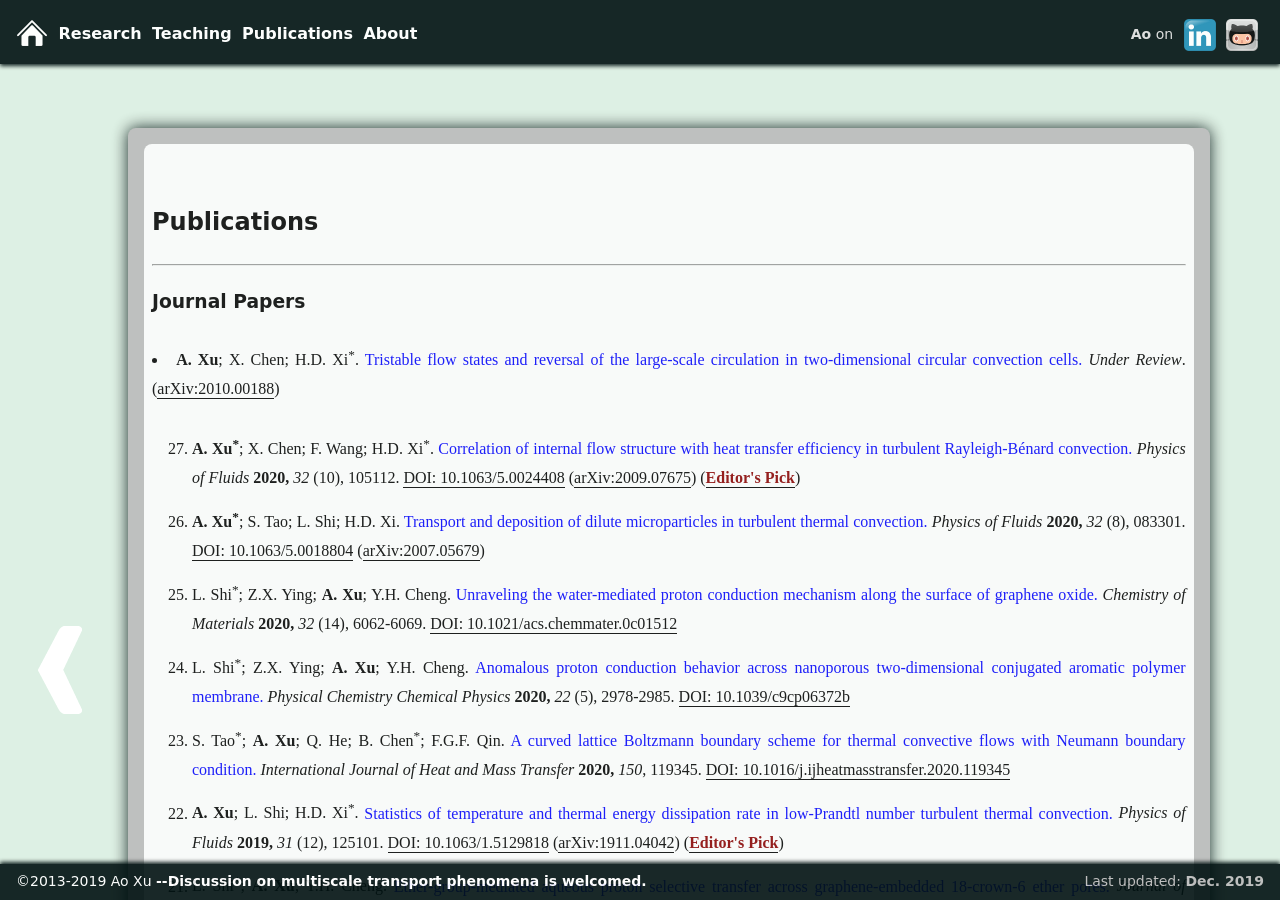
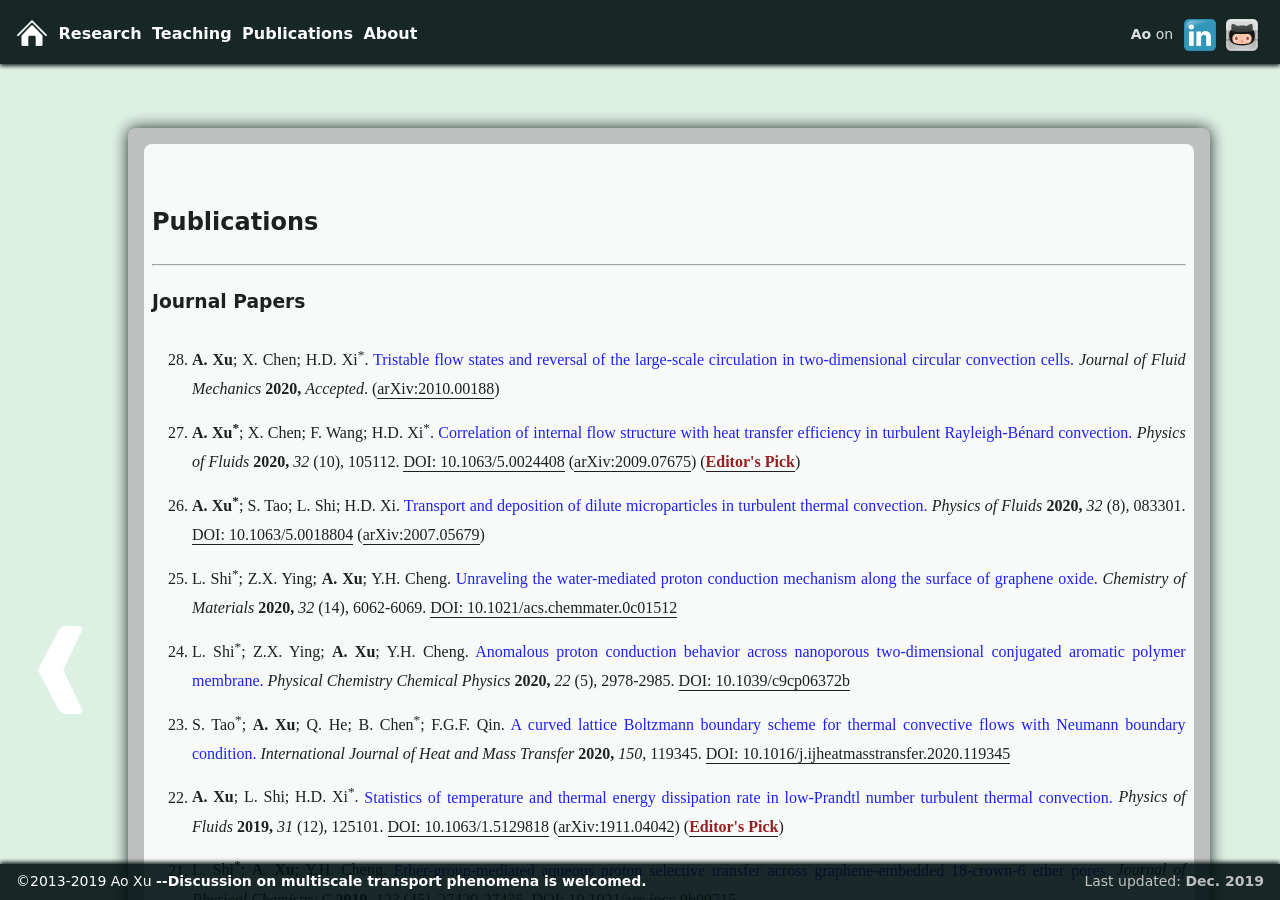
Before and after one commit to xuaoxiqi/xuaoxiqi.github.io, a Jekyll site: the page built from publications.html, in a window 1280 px wide and 900 px high. Built offline with Jekyll 4.4.1, drawn with Linux system fonts in a browser that asks for light colours; some web fonts are replaced.

Commit message:
update publication

```diff
--- a/about.html
+++ b/about.html
@@ -31,7 +31,7 @@ In the international community, Dr. Xu serves as managing editor of <i>Internati
 2017年于香港科技大学机械及航空航天工程学系获博士学位，
 2017年10月至2018年10月于香港科技大学任职Research Associate，
 2018年10月入职西北工业大学航空学院流体力学系。
-徐博士致力于复杂流动与传热的格子玻尔兹曼模拟，在国际权威学术期刊发表SCI论文27篇（其中第一作者或通讯作者论文12篇），SCI引用600余次（其中他引560余次），h-因子为15，1篇为ESI高被引论文；
+徐博士致力于复杂流动与传热的格子玻尔兹曼模拟，在国际权威学术期刊发表SCI论文28篇（其中第一作者或通讯作者论文13篇），SCI引用610余次（其中他引560余次），h-因子为15，1篇为ESI高被引论文；
 主持国家自然科学基金（青年科学基金项目）1项、国防科工局重点实验室基金（一般项目）1项、国防科工局XXX重大工程（青年项目）1项，共同主持香港研究资助局优配研究金（GRF项目）1项。
 在国际学术界，徐博士担任《International Journal of Heat and Mass Transfer》常务编辑，曾任《Applied Thermal Engineering》常务编辑。
 </p>
--- a/publications.html
+++ b/publications.html
@@ -17,15 +17,14 @@ title: Publications
 
     <h3>Journal Papers</h3>
 
+    <ol reversed="reversed">
 
-         <!--028-->
+        <!--028-->
         <li class="liPublications"><b>A. Xu</b>; X. Chen; H.D. Xi<sup>*</sup>.
         <a class="publications" href="./publications/028_JFM2020_arXiv.pdf">Tristable flow states and reversal of the large-scale circulation in two-dimensional circular convection cells.</a>
-        <i>Under Review</i>.
+        <i>Journal of Fluid Mechanics</i> <b>2020,</b> <i>Accepted</i>.
         (<a href="https://arxiv.org/abs/2010.00188" target="_blank">arXiv:2010.00188</a>)
         </li>
-
-    <ol reversed="reversed">
 
          <!--027-->
         <li class="liPublications"><b>A. Xu<sup>*</sup></b>; X. Chen; F. Wang; H.D. Xi<sup>*</sup>.
```
